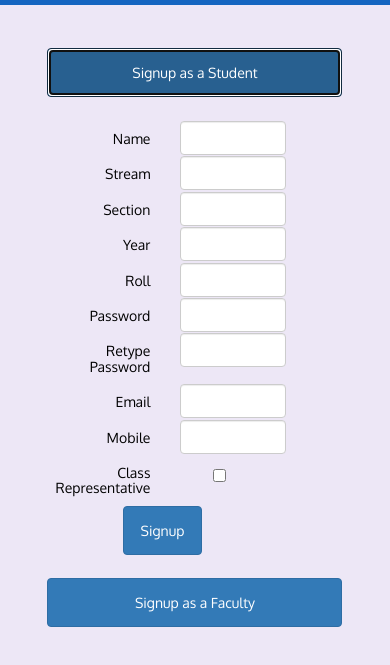
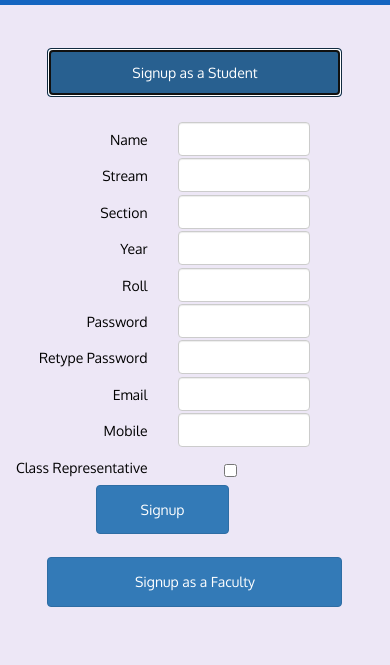
Before and after one commit to vishwajeethitk/College-Base, a plain HTML site: page site/signup.html in a window 390 px wide. Both pictures are taken after a click on the button "Signup as a Student". Shown: the part 87-752 px from the top of the page. Drawn offline with Linux system fonts and the light colour scheme.

Commit message:
College Project

```diff
--- a/site/signup.html
+++ b/site/signup.html
@@ -80,111 +80,111 @@
           <br>
           <form id="studentsignup">
               <div class="row">
-                <div class="col-lg-2 col-md-2 col-sm-2 col-xs-1"></div>
-                <div class="col-lg-3 col-md-3 col-sm-3 col-xs-5" align="right">
+                <div class="col-lg-2 col-md-2 col-sm-2 col-xs-0"></div>
+                <div class="col-lg-3 col-md-3 col-sm-3 col-xs-6" align="right">
                   <h5>Name </h5>
                 </div>
-                <div class="col-lg-3 col-md-4 col-sm-5 col-xs-5">
+                <div class="col-lg-3 col-md-4 col-sm-5 col-xs-6">
                   <input id="name" type="text" name="" class="form-control" required>
                 </div>
-                <div class="col-lg-4 col-md-3 col-sm-2 col-xs-1"></div>
+                <div class="col-lg-4 col-md-3 col-sm-2 col-xs-0"></div>
               </div>
               <div class="row">
-                <div class="col-lg-2 col-md-2 col-sm-2 col-xs-1"></div>
-                <div class="col-lg-3 col-md-3 col-sm-3 col-xs-5" align="right">
+                <div class="col-lg-2 col-md-2 col-sm-2 col-xs-0"></div>
+                <div class="col-lg-3 col-md-3 col-sm-3 col-xs-6" align="right">
                   <h5>Stream </h5>
                 </div>
-                <div class="col-lg-3 col-md-4 col-sm-5 col-xs-5">
+                <div class="col-lg-3 col-md-4 col-sm-5 col-xs-6">
                   <input id="stream" type="text" name="" class="form-control" required>
                 </div>
-                <div class="col-lg-4 col-md-3 col-sm-2 col-xs-1"></div>
+                <div class="col-lg-4 col-md-3 col-sm-2 col-xs-0"></div>
               </div>
               <div class="row">
-                <div class="col-lg-2 col-md-2 col-sm-2 col-xs-1"></div>
-                <div class="col-lg-3 col-md-3 col-sm-3 col-xs-5" align="right">
+                <div class="col-lg-2 col-md-2 col-sm-2 col-xs-0"></div>
+                <div class="col-lg-3 col-md-3 col-sm-3 col-xs-6" align="right">
                   <h5>Section </h5>
                 </div>
-                <div class="col-lg-3 col-md-4 col-sm-5 col-xs-5">
+                <div class="col-lg-3 col-md-4 col-sm-5 col-xs-6">
                   <input id="section" type="text" name="" class="form-control" required>
                 </div>
-                <div class="col-lg-4 col-md-3 col-sm-2 col-xs-1"></div>
+                <div class="col-lg-4 col-md-3 col-sm-2 col-xs-0"></div>
               </div>
               <div class="row">
-                <div class="col-lg-2 col-md-2 col-sm-2 col-xs-1"></div>
-                <div class="col-lg-3 col-md-3 col-sm-3 col-xs-5" align="right">
+                <div class="col-lg-2 col-md-2 col-sm-2 col-xs-0"></div>
+                <div class="col-lg-3 col-md-3 col-sm-3 col-xs-6" align="right">
                   <h5>Year </h5>
                 </div>
-                <div class="col-lg-3 col-md-4 col-sm-5 col-xs-5">
+                <div class="col-lg-3 col-md-4 col-sm-5 col-xs-6">
                   <input id="year" type="text" name="" class="form-control" required>
                 </div>
-                <div class="col-lg-4 col-md-3 col-sm-2 col-xs-1"></div>
+                <div class="col-lg-4 col-md-3 col-sm-2 col-xs-0"></div>
               </div>
               <div class="row">
-                <div class="col-lg-2 col-md-2 col-sm-2 col-xs-1"></div>
-                <div class="col-lg-3 col-md-3 col-sm-3 col-xs-5" align="right">
+                <div class="col-lg-2 col-md-2 col-sm-2 col-xs-0"></div>
+                <div class="col-lg-3 col-md-3 col-sm-3 col-xs-6" align="right">
                   <h5>Roll </h5>
                 </div>
-                <div class="col-lg-3 col-md-4 col-sm-5 col-xs-5">
+                <div class="col-lg-3 col-md-4 col-sm-5 col-xs-6">
                   <input id="roll" type="text" name="" class="form-control" required>
                 </div>
-                <div class="col-lg-4 col-md-3 col-sm-2 col-xs-1"></div>
+                <div class="col-lg-4 col-md-3 col-sm-2 col-xs-0"></div>
               </div>
               <div class="row">
-                <div class="col-lg-2 col-md-2 col-sm-2 col-xs-1"></div>
-                <div class="col-lg-3 col-md-3 col-sm-3 col-xs-5" align="right">
+                <div class="col-lg-2 col-md-2 col-sm-2 col-xs-0"></div>
+                <div class="col-lg-3 col-md-3 col-sm-3 col-xs-6" align="right">
                   <h5>Password </h5>
                 </div>
-                <div class="col-lg-3 col-md-4 col-sm-5 col-xs-5">
+                <div class="col-lg-3 col-md-4 col-sm-5 col-xs-6">
                   <input id="password" type="text" name="" class="form-control" required>
                 </div>
-                <div class="col-lg-4 col-md-3 col-sm-2 col-xs-1"></div>
+                <div class="col-lg-4 col-md-3 col-sm-2 col-xs-0"></div>
               </div>
               <div class="row">
-                <div class="col-lg-2 col-md-2 col-sm-2 col-xs-1"></div>
-                <div class="col-lg-3 col-md-3 col-sm-3 col-xs-5" align="right">
+                <div class="col-lg-2 col-md-2 col-sm-2 col-xs-0"></div>
+                <div class="col-lg-3 col-md-3 col-sm-3 col-xs-6" align="right">
                   <h5>Retype Password </h5>
                 </div>
-                <div class="col-lg-3 col-md-4 col-sm-5 col-xs-5">
+                <div class="col-lg-3 col-md-4 col-sm-5 col-xs-6">
                   <input id="repassword" type="text" name="" class="form-control" required>
                 </div>
-                <div class="col-lg-4 col-md-3 col-sm-2 col-xs-1"></div>
+                <div class="col-lg-4 col-md-3 col-sm-2 col-xs-0"></div>
               </div>
               <div class="row">
-                <div class="col-lg-2 col-md-2 col-sm-2 col-xs-1"></div>
-                <div class="col-lg-3 col-md-3 col-sm-3 col-xs-5" align="right">
+                <div class="col-lg-2 col-md-2 col-sm-2 col-xs-0"></div>
+                <div class="col-lg-3 col-md-3 col-sm-3 col-xs-6" align="right">
                   <h5>Email </h5>
                 </div>
-                <div class="col-lg-3 col-md-4 col-sm-5 col-xs-5">
+                <div class="col-lg-3 col-md-4 col-sm-5 col-xs-6">
                   <input id="email" type="text" name="" class="form-control" required>
                 </div>
-                <div class="col-lg-4 col-md-3 col-sm-2 col-xs-1"></div>
+                <div class="col-lg-4 col-md-3 col-sm-2 col-xs-0"></div>
               </div>
               <div class="row">
-                <div class="col-lg-2 col-md-2 col-sm-2 col-xs-1"></div>
-                <div class="col-lg-3 col-md-3 col-sm-3 col-xs-5" align="right">
+                <div class="col-lg-2 col-md-2 col-sm-2 col-xs-0"></div>
+                <div class="col-lg-3 col-md-3 col-sm-3 col-xs-6" align="right">
                   <h5>Mobile </h5>
                 </div>
-                <div class="col-lg-3 col-md-4 col-sm-5 col-xs-5">
+                <div class="col-lg-3 col-md-4 col-sm-5 col-xs-6">
                   <input id="mobile" type="text" name="" class="form-control" required>
                 </div>
-                <div class="col-lg-4 col-md-3 col-sm-2 col-xs-1"></div>
+                <div class="col-lg-4 col-md-3 col-sm-2 col-xs-0"></div>
               </div>
               <div class="row">
-                <div class="col-lg-2 col-md-2 col-sm-2 col-xs-1"></div>
-                <div class="col-lg-3 col-md-3 col-sm-3 col-xs-5" align="right">
+                <div class="col-lg-2 col-md-2 col-sm-2 col-xs-0"></div>
+                <div class="col-lg-3 col-md-3 col-sm-3 col-xs-6" align="right">
                   <h5>Class Representative </h5>
                 </div>
-                <div class="checkbox col-lg-4 col-md-5 col-sm-6 col-xs-5" align="center">
+                <div class="checkbox col-lg-4 col-md-5 col-sm-6 col-xs-6" align="center">
                   <input id="cr" type="checkbox" value="">
                 </div>
-                <div class="col-lg-4 col-md-3 col-sm-2 col-xs-1"></div>
+                <div class="col-lg-4 col-md-3 col-sm-2 col-xs-0"></div>
               </div>
               <div class="row">
-                <div class="col-lg-4 col-md-4 col-sm-4 col-xs-4"></div>
-                <div class="col-lg-4 col-md-4 col-sm-4 col-xs-4" align="right">
+                <div class="col-lg-4 col-md-4 col-sm-4 col-xs-3"></div>
+                <div class="col-lg-4 col-md-4 col-sm-4 col-xs-6" align="right">
                   <button type="submit" class="btn btn-block btn-primary"><h5>Signup</h5></button>
                 </div>
-                <div class="col-lg-4 col-md-4 col-sm-4 col-xs-4"></div>
+                <div class="col-lg-4 col-md-4 col-sm-4 col-xs-3"></div>
               </div>
               </form>
         </div>
```
